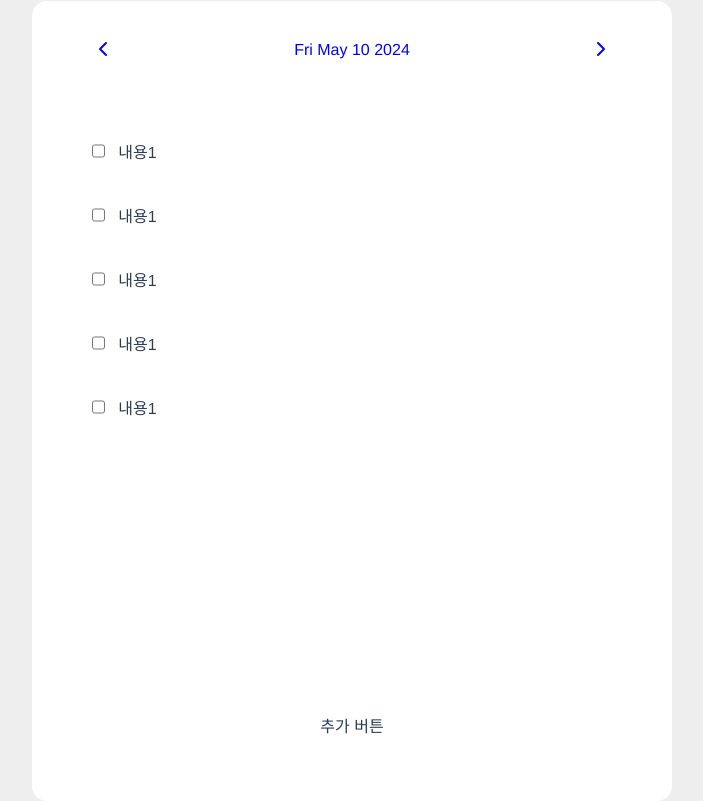
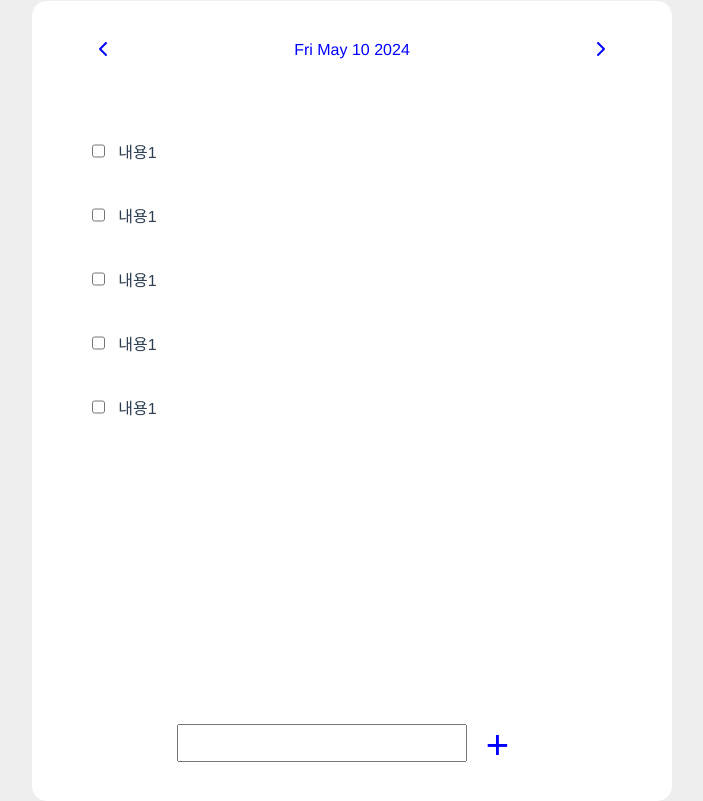
Before and after one commit to ljh37694/VueTypescriptProject, a Vue app in the folder to-vue/: page / in a window 1280 px wide. Shown: the whole page, without its empty margins (288-991 px from the left). Built offline with nearby package versions, Linux system fonts and the light colour scheme; a web font is replaced by a local one.

Commit message:
할 일 추가 버튼 대충 만듦

```diff
--- a/to-vue/src/App.vue
+++ b/to-vue/src/App.vue
@@ -5,18 +5,22 @@
   <main>
     <TodoList />
   </main>
-  <footer>추가 버튼</footer>
+  <footer>
+    <TodoPushFooter />
+  </footer>
 </template>
 
 <script lang="ts">
 import DateHeader from './components/DateHeader.vue';
 import TodoList from './components/TodoList.vue';
+import TodoPushFooter from './components/TodoPushFooter.vue';
 
 export default {
   name: "App",
   components: {
     DateHeader,
     TodoList,
+    TodoPushFooter,
   }
 }
 </script>
--- /dev/null
+++ b/to-vue/src/components/TodoPushFooter.vue
@@ -0,0 +1,46 @@
+<template>
+  <div class="todo-push-footer-container">
+    <input id="todo-input">
+    <button @click="pushTodoButton()">+</button>
+  </div>
+</template>
+
+<script lang="ts">
+import { mapMutations } from 'vuex';
+
+export default {
+  name: "TodoPushFooter",
+  methods: {
+    ...mapMutations(['pushTodo']),
+    pushTodoButton(): void {
+
+    }
+  },
+}
+</script>
+
+<style>
+.todo-push-footer-container {
+  width: 100%;
+  display: flex;
+  justify-content: center;
+  align-items: center;
+
+  & > input {
+    height: 1em;
+    width: 20em;
+    padding: 10px;
+  }
+
+  & > button {
+    border: none;
+    color: blue;
+    background-color: inherit;
+    height: 1.5em;
+    width: 1.5em;
+    padding: 10px;
+    font-size: 40px;
+    text-align: center;
+  }
+}
+</style>
--- a/to-vue/src/data.ts
+++ b/to-vue/src/data.ts
@@ -1,4 +1,4 @@
-interface TodoType {
+export interface TodoType {
   content: String,
   createdDate: Date,
   done: Boolean,
--- a/to-vue/src/store.ts
+++ b/to-vue/src/store.ts
@@ -1,8 +1,9 @@
 import { createStore } from "vuex";
 import data from "./data";
+import { TodoType } from "./data";
 
 export interface State {
-  todoData: unknown,
+  todoData: TodoType[],
   currentDate: Date,
 }
 
@@ -17,6 +18,9 @@ const store = createStore<State>({
     plusDate(state: State, number: number): void {
       state.currentDate = new Date(state.currentDate.setDate(state.currentDate.getDate() + number));
     },
+    pushTodo(state: State, data: TodoType): void {
+      const tmpData: TodoType[] = [...state.todoData, data];
+    },
   }
 });
 
```
